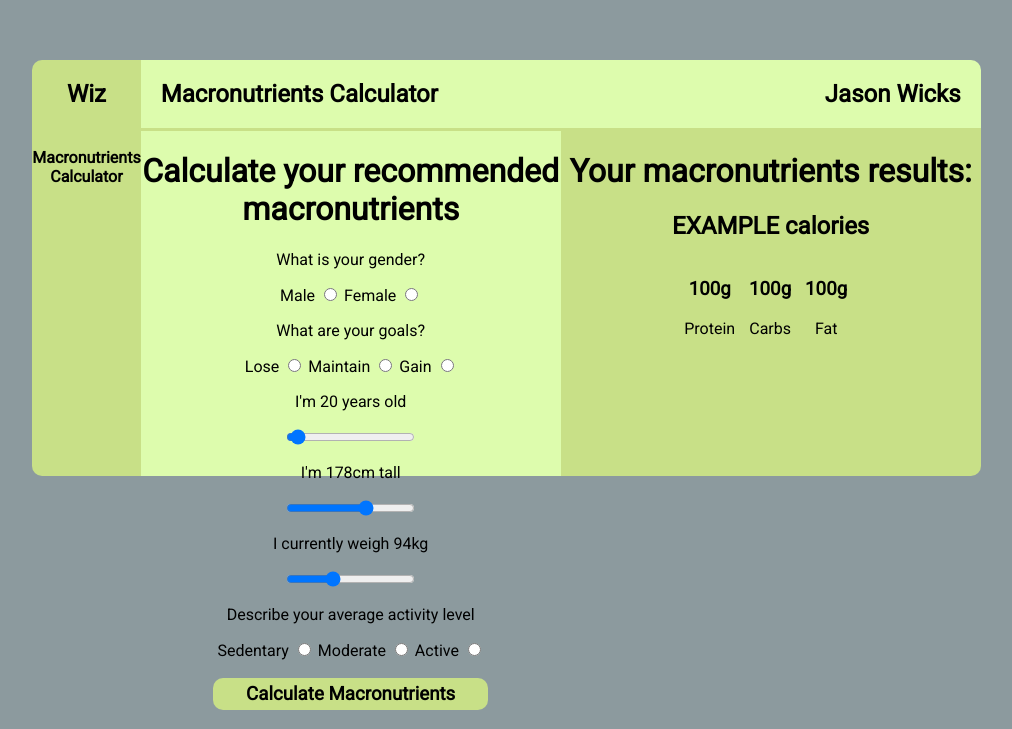
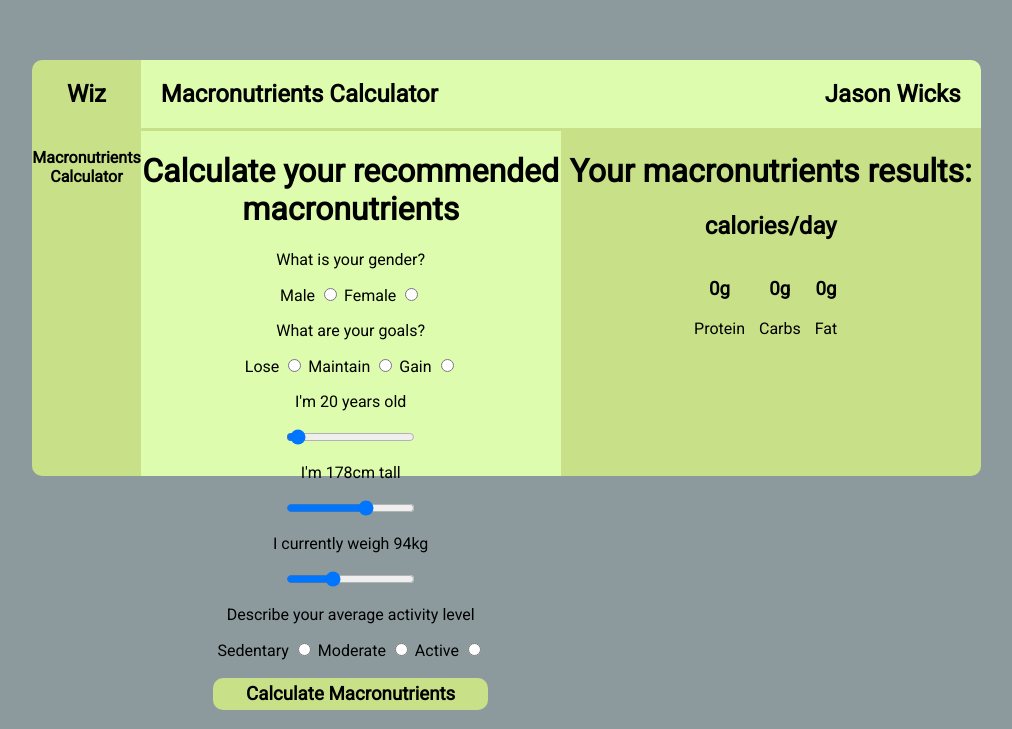
Before and after one commit to WaterRocket/Macronutrients, a plain HTML site: page index.html in a window 1280 px wide. Shown: the part 132-861 px from the top of the page, without its empty margins (102-1114 px from the left). Drawn offline with Linux system fonts and the light colour scheme.

```diff
--- a/index.html
+++ b/index.html
@@ -49,17 +49,17 @@
         </div>
         <div class="results">
             <h1>Your macronutrients results:</h1>
-            <h2 id="calorieResults">EXAMPLE calories</h2>
+            <h2 id="calorieResults">calories/day</h2>
             <div class="proteins">
-                <h3 id="proteinResult">100g</h3>
+                <h3 id="proteinResult">0g</h3>
                 <p>Protein</p>
             </div>
             <div class="carbs">
-                <h3 id="carbResult">100g</h3>
+                <h3 id="carbResult">0g</h3>
                 <p>Carbs</p>
             </div>
             <div class="fats">
-                <h3 id="fatResult">100g</h3>
+                <h3 id="fatResult">0g</h3>
                 <p>Fat</p>
             </div>
         </div>
```
